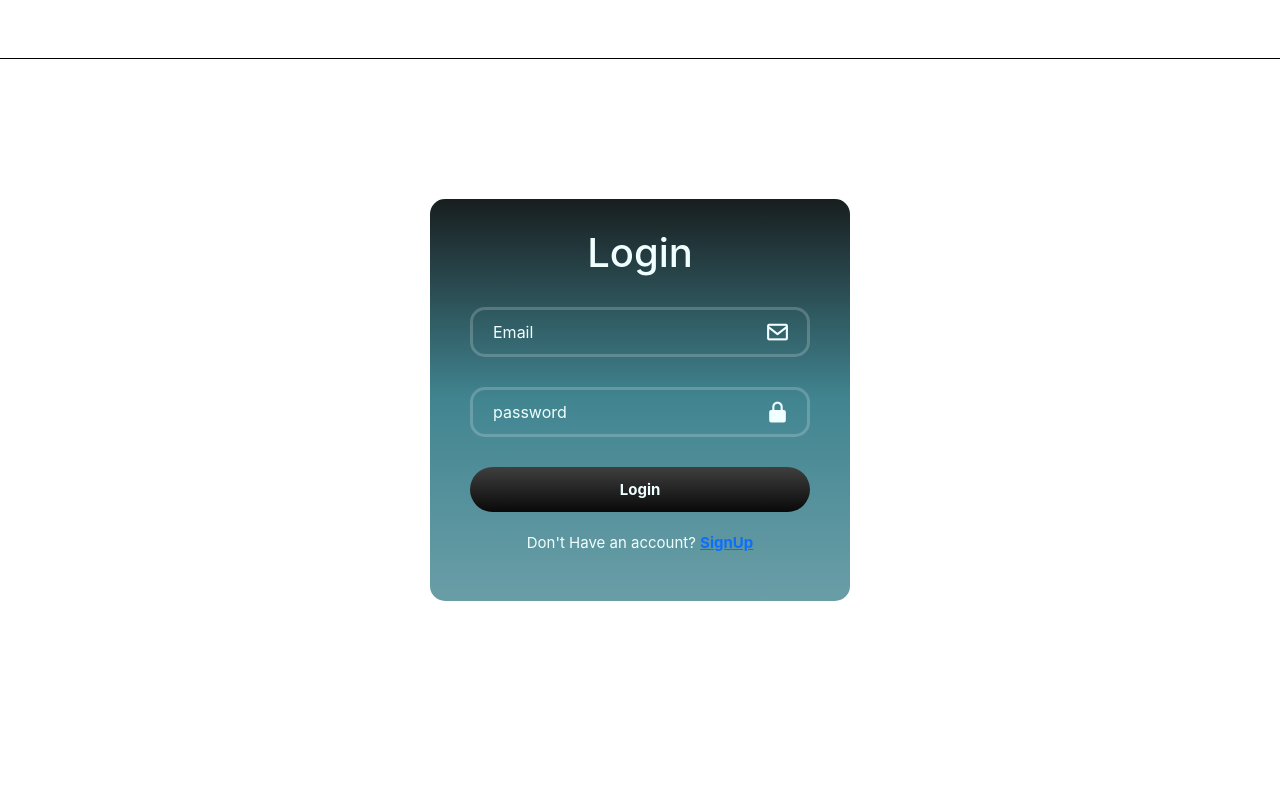
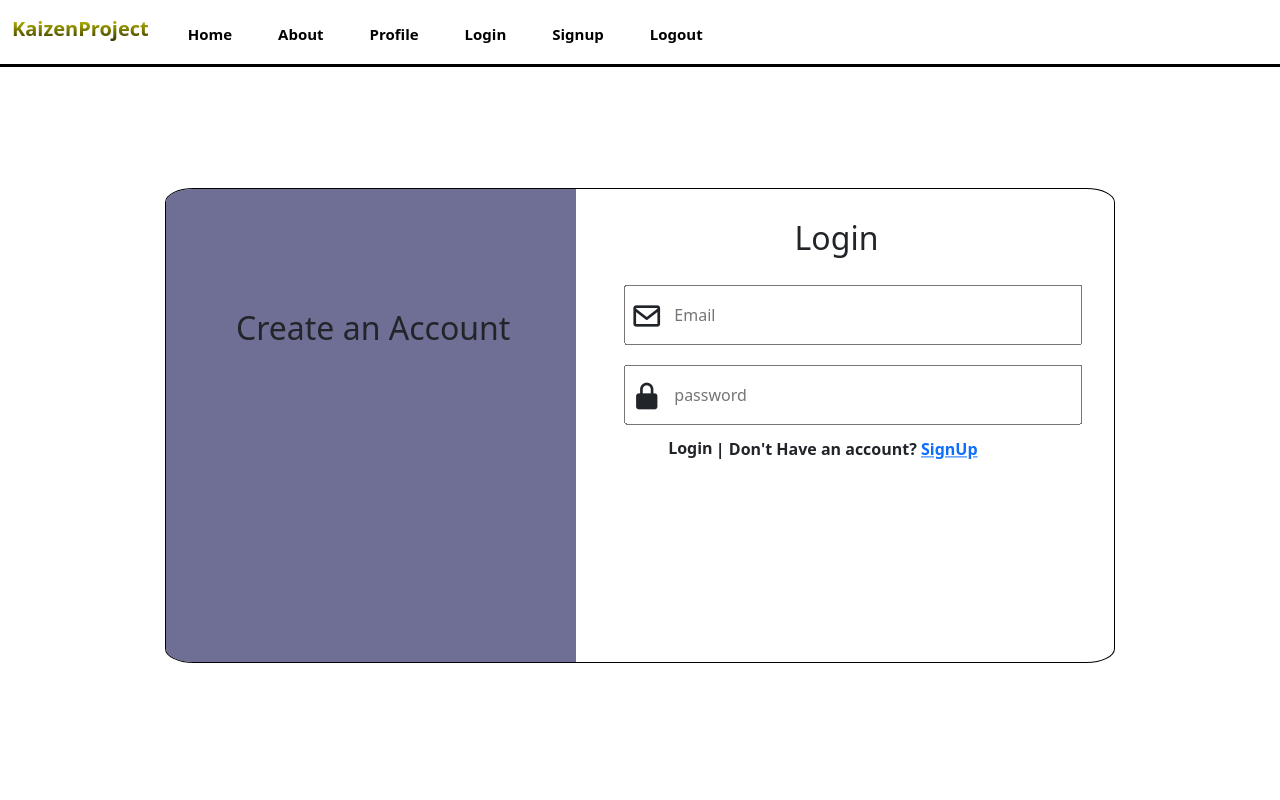
Before and after one commit to RQu1n4n/kaizen, a Django app: page /login in a window 1280 px wide. Run offline with Django 4.2, Linux system fonts and the light colour scheme; some web fonts are replaced.

Commit message:
Login and Signup Function

```diff
--- a/articles/static/css/login.css
+++ b/articles/static/css/login.css
@@ -1,90 +1,105 @@
 @import url('https://fonts.googleapis.com/css2?family=Trirong:ital,wght@0,100;0,200;0,300;0,400;0,500;0,600;0,700;0,800;0,900;1,100;1,200;1,300;1,400;1,500;1,600;1,700;1,800;1,900&display=swap');
-* {
-    margin: 0;
-    padding: 0;
-    box-sizing: border-box;
-    font-family: "inter";
+
+body {
+  display: flex;
+  justify-content: center;
+  align-items: center;
+  height: 100vh;
+  background-color: #ffffff;
 }
 
-body {
-    display: flex;
-    justify-content: center;
-    align-items: center;
-    min-height: 100vh;
-    background: linear-gradient(#ffffff, #ffffff);
+form {
+  height:475px;
+  width: 950px;
+  background-color: rgb(255, 255, 255);
+  border: 1px solid #000000;
+  border-radius: 3%;
+  position: relative;
+  overflow: hidden;
+  transform: translate(0px, 25px);
 }
 
-.wrapper {
-    width: 420px;
-    background: linear-gradient(#181E1F, #418591, #6A9EA7);
-    color: azure;
-    border-radius: 15px;
-  padding: 30px 40px
+/* Style the icons */
+.input-box i {
+  position: absolute;
+  margin-left: -30px;
+  padding-top: 15px;
+  font-size: 2em;
+  padding-right: 20px;
+  transform: translateX(70%);
 }
 
-h1 {
-    font-size: 40px;
-    text-align: center;
+#form-title {
+  display: inline-block;
+  text-align: left;
+  font-size: 2em;
+  transform: translate(70px, 120px);
+  z-index: 2;
+  position: relative;
 }
 
-.wrapper .input-box {
-  position: relative;
-  width: 100%;
-  height: 50px;
-  margin: 30px 0;
+#rectangle {
+  background-color: #4b4c7c; /* Adjust as needed */
+  z-index: 1;
+  height:485px;
+  width: 410px;
+  position: absolute;
+  opacity: 0.8;
+  transform: translate(0px, -50px);
 }
 
-.input-box input {
-  width: 100%;
-  height: 100%;
-  background: transparent;
-  border: none;
-  outline: none;
-  border: 3px solid rgba(255, 255, 255, .2);
-  border-radius: 15px;
-  color: azure;
-  padding: 20px 45px 20px 20px;
-
+#login {
+  display: inline-block;
+  text-align: left;
+  font-size: 2em;
+  transform: translate(350px, 30px);
+  z-index: 2;
+  position: relative;
 }
 
-.input-box input::placeholder{
-  color: azure;
+
+#email {
+  display: flex;
+  flex-direction: column;
+  width: 50%;
+  transform: translate(95%, 55%);
+  padding:0.5em;
+  position: relative;
 }
 
-.input-box i {
-  position: absolute;
-  right: 20px;
-  top: 50%;
-  transform: translateY(-50%);
-  font-size: 25px;
+#email input {
+  padding: 1em;
+  padding-left: 3em;
 }
 
-.btn {
-  width: 100%;
-  height: 45px;
-  background: linear-gradient(#3F3F3F, #090909);
-  border: none;
-  outline: none;
-  border-radius: 35px;
-  cursor:pointer;
-  font-size: 15px;
-  color: azure;
-  font-weight: 700;
-
+#password {
+  display: flex;
+  flex-direction: column;
+  width: 50%;
+  transform: translate(95%, 60%);
+  padding:0.5em;
+  position: relative;
 }
 
-.Signup-link {
-    font-size: 15px;
-    text-align: center;
-    margin: 20px 0 15px;
+#password input{
+  padding: 1em;
+  padding-left: 3em;
 }
 
-.register-link p a {
-    color: azure;
-    text-decoration: none;
-    font-weight: 500;
+#login-button {
+  flex-direction: column;
+  transform: translate(1100%, 175%);
+  position: relative;
+  font-weight: bold;
 }
 
-.register-link p a:hover {
-    text-decoration: underline;
+#login-button:hover {
+  color: rgb(182, 27, 27);
 }
+
+#sign-up {
+  flex-direction: column;
+  transform: translate(58%, -15%);
+  position: relative;
+  font-weight: bold;
+}
--- a/articles/static/css/navbar.css
+++ b/articles/static/css/navbar.css
@@ -1,4 +1,5 @@
 @import url('https://fonts.googleapis.com/css2?family=Trirong:ital,wght@0,100;0,200;0,300;0,400;0,500;0,600;0,700;0,800;0,900;1,100;1,200;1,300;1,400;1,500;1,600;1,700;1,800;1,900&display=swap');
+
 
 .nav-link:not(.navbar-brand) {
     transition: all 0.2s;
@@ -8,13 +9,12 @@
     padding: 15px 0px 5px 0px;
     margin: 0 15px;
     font-size: 15px;
-    background-color: white;
 }
 
 .nav-link::after{
     content: '';
     opacity: 0;
-    transition: all 0.2;
+    transition: all 0.2s; /* Added 's' for seconds */
     height: 2px;
     width: 100%;
     background-color: rgb(215,172,4);
@@ -31,15 +31,15 @@
    opacity: 1;
 }
 
-
 .navbar::after {
     content: "";
     position: absolute;
     width: 100%;
-    height: 100%;
-    background-color: white;
-    border-bottom: 1px solid rgb(0, 0, 0);
+    height: 1px;
+    top: 110%;
+    border-bottom: 3px solid rgb(0, 0, 0) ;
 }
+
 
 /* navbar logo KAIzen project */
 .navbar-brand {
@@ -56,11 +56,3 @@
 .navbar-brand::after{
     color: rgb(215,172,4);
 }
-
-.navbar {
-    width: 100%;
-    z-index: 1000;
-    position: fixed;
-    background-color: white;
-    opacity: 1;
-}
--- a/articles/templates/base.html
+++ b/articles/templates/base.html
@@ -12,7 +12,7 @@
   </head>
   <body>
     {% include 'navbar.html' %}
-    <br/>
+
 
     {% block content %}
 
--- a/articles/templates/home.html
+++ b/articles/templates/home.html
@@ -9,8 +9,8 @@
     <body>
         <div class="background-image"> </div>
         <div class="taylar">
-                <img id='taylarImage' src="/static/images/Taylar.jpg">
-                <p class="caption">Dr. Jonathan V. Taylar</p>
+            <img id='taylarImage' src="/static/images/Taylar.jpg">
+            <p class="caption">Dr. Jonathan V. Taylar<p>
         </div>
     </body>
 </html>s
--- a/articles/templates/login.html
+++ b/articles/templates/login.html
@@ -11,27 +11,30 @@
         <title>Login</title>
         <link rel="stylesheet" href="/static/css/login.css">
         <link href='https://unpkg.com/boxicons@2.1.4/css/boxicons.min.css' rel='stylesheet'>
+
     </head>
-    {% csrf_token %}
     <body>
         <div class="wrapper">
-            <form action='#'>
-                <h1>Login</h1>
-                <div class="input-box">
-                    <input type="text" placeholder="Email" required>
+            <form method = "POST" action= "{% url 'log' %}">
+                {% csrf_token %}
+                <h3 id = "form-title">Create an Account</h3>
+                <h2 id = "login">Login</h2>
+                <div id="rectangle"></div>
+                <div id = "email" class="input-box">
+                    <input type="text" placeholder="Email" name="username" required>
                     <i class='bx bx-envelope'></i>
                 </div>
 
-                <div class="input-box">
-                    <input type="password" placeholder="password" required>
+                <div id = "password" class="input-box">
+                    <input type="password" placeholder="password" name="password" required>
                     <i class='bx bxs-lock-alt' ></i>
                 </div>
 
-                <button type="submit" class="btn">Login</button>
+                <button type="submit" name = "login-sub" class="btn"><p id= "login-button"> Login</p> </button>
 
                 <div class="Signup-link">
-                    <p>Don't Have an account?
-                    <a href="{% url 'register' %}">
+                    <p id = "sign-up">| Don't Have an account?
+                    <a href="{% url 'sign-up' %}">
                         <strong><bold>SignUp</bold></bold></strong></a>
                     </p>
                 </div>
--- a/articles/templates/navbar.html
+++ b/articles/templates/navbar.html
@@ -11,19 +11,19 @@
           <a class="nav-link " aria-current="page" href="{% url 'home' %}">Home</a>
         </li>
         <li class="nav-item">
-          <a class="nav-link" href="">About</a>
+          <a class="nav-link" href="{% url 'about' %}">About</a>
         </li>
         <li class="nav-item">
           <a class="nav-link" href="{}">Profile</a>
         </li>
         <li class="nav-item">
-          <a class="nav-link" href="">Logout</a>
-        </li>
-        <li class="nav-item">
           <a class="nav-link" href="{% url 'login' %}">Login</a>
         </li>
         <li class="nav-item">
-          <a class="nav-link" href="{% url 'register' %}">Signup</a>
+          <a class="nav-link" href="{% url 'sign-up' %}">Signup</a>
+        </li>
+        <li class="nav-item">
+          <a class="nav-link" href="">Logout</a>
         </li>
       </ul>
     </div>
--- a/articles/urls.py
+++ b/articles/urls.py
@@ -1,9 +1,14 @@
 from django.urls import path
 from . import views
+from django.conf.urls.static import static
+from django.conf import settings
 
 urlpatterns = [
     path('', views.home, name='home'),
     path('articles', views.all_articles, name="article_list"),
-    path('login', views.user_login, name="login"),
-    path('sign-up', views.user_registration, name="register"),
+    path('login', views.login, name="login"),
+    path('sign-up', views.sign_up, name="sign-up"),
+    path('about', views.about, name="about"),
+    path('register/', views.register, name="reg"),
+    path('login/', views.user_login, name="log")
 ]
--- a/articles/views.py
+++ b/articles/views.py
@@ -5,42 +5,51 @@
 from django.contrib.auth import authenticate, login, logout
 from django.contrib import messages
 from django.shortcuts import render, redirect
-
-
-# Create your views here.
+from django.contrib.auth import authenticate, login as auth_login
 
 def all_articles(request):
     article_list = Article.objects.all().order_by('title')
     return render(request, 'article_list.html', {'article_list': article_list})
 
-
 def home(request):
     return render(request, 'home.html', {})
 
-def user_registration(request):
-    form = UserCreationForm()
+def about(request):
+    return render(request, 'about.html', {})
 
+def sign_up(request):
+    return render(request, 'register.html', {})
+
+def login(request):
+    return render(request, 'login.html', {})
+
+def register(request):
     if request.method == 'POST':
-        form = UserCreationForm(request.POST)
-        if form.is_valid():
-            form.save()
-            user = form.cleaned_data.get('email')
-            messages.success(request, 'Account Created Successfully')
+        firstname = request.POST['first_name']
+        lastname = request.POST['last_name']
+        password = request.POST['password']
+        email = request.POST['email']
+        user = KaizenUser.objects.create_user(first_name=firstname, last_name=lastname,
+                                              email=email, password=password)
+        user.save()
+        print(user.email, user.password)
+        return redirect('login')
+    else:
+        return render(request, 'register.html')
 
-    context = {'form':form}
-    return render(request, 'register.html', context)
 
 def user_login(request):
-
     if request.method == 'POST':
-        form = AuthenticationForm(data=request.POST)
+        form = AuthenticationForm(request, data=request.POST)
         if form.is_valid():
-           user = form.get_user()
-           login(request, user)
-        if 'next' in request.POST:
-            return redirect(request.POST.get('next'))
+            user = form.get_user()
+            auth_login(request, user)
+            if 'next' in request.POST:
+                return redirect(request.POST.get('next'))
+            else:
+                return redirect('home')
         else:
-            return redirect('home')
+            return render(request, 'register.html', {'form': form})
     else:
         form = AuthenticationForm()
-        return render(request, 'login.html')
+        return render(request, 'login.html', {'form': form})
--- a/kaizen/settings.py
+++ b/kaizen/settings.py
@@ -124,3 +124,9 @@
 # https://docs.djangoproject.com/en/4.2/ref/settings/#default-auto-field
 
 DEFAULT_AUTO_FIELD = 'django.db.models.BigAutoField'
+
+AUTH_USER_MODEL = 'articles.KaizenUser'
+
+AUTHENTICATION_BACKENDS = [
+    'articles.backends.EmailBackend'
+]
```
Also changed, not shown: articles/backends.py (added, +16 -0 lines), articles/models.py (+31 -6 lines), articles/static/css/about.css (added, +10 -0 lines), articles/static/css/home.css (+9 -23 lines), articles/static/css/register.css (+108 -65 lines), articles/templates/about.html (added, +18 -0 lines), articles/templates/register.html (+20 -15 lines), articles/migrations/0002_remove_kaizenuser_department_kaizenuser_groups_and_more.py (added), articles/migrations/0003_alter_kaizenuser_password.py (added), db.sqlite3.
